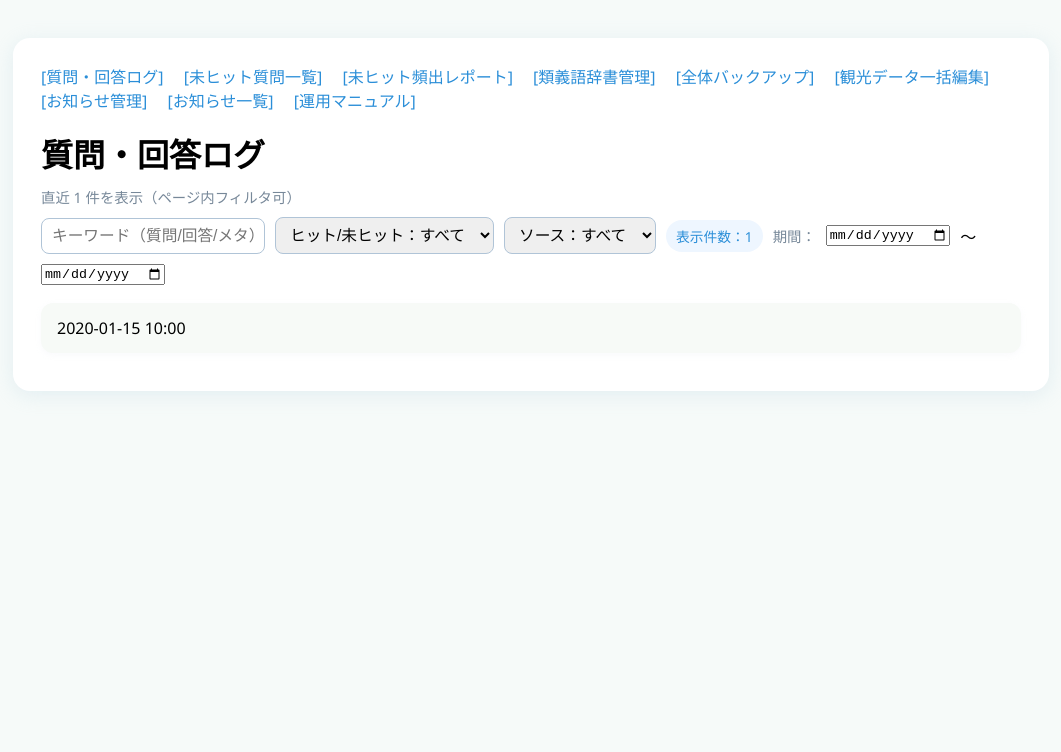
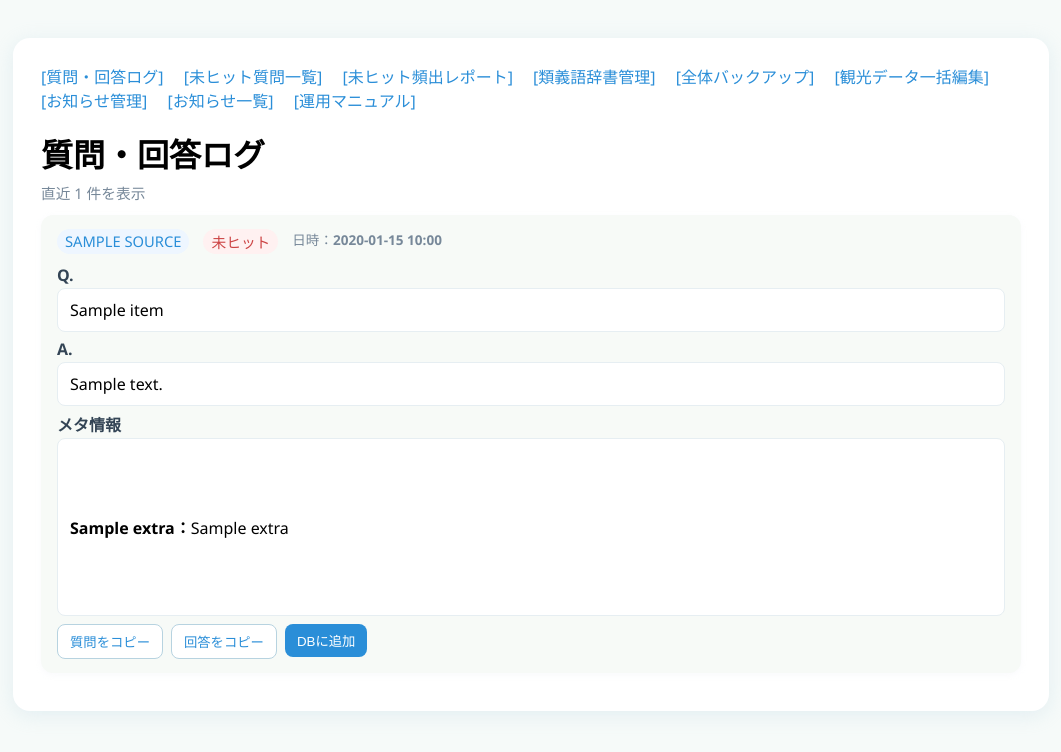
Before and after one commit to fullygoto/kankouai, a Flask app: template templates/admin_logs.html in a window 1280 px wide. Shown: the top 752 px of the page, without its empty margins (109-1170 px from the left). Run offline with Flask 3, Linux system fonts and the light colour scheme; the template is opened without the code that fills it: most values are stand-ins (such as "Sample title", 1, 10 or a date in 2020).

Commit message:
Add files via upload

```diff
--- a/templates/admin_logs.html
+++ b/templates/admin_logs.html
@@ -9,89 +9,35 @@
     .nav{margin-bottom:18px;}
     .nav a{margin-right:16px;font-size:1em;color:#2a8ed8;text-decoration:none;font-weight:500;}
     .nav a:hover{text-decoration:underline;}
-    h1{margin:0 0 10px 0;}
-    .toolbar{display:flex;gap:10px;flex-wrap:wrap;align-items:center;margin:10px 0 18px;}
-    .toolbar input[type=text], .toolbar select{padding:8px 10px;border:1px solid #b0c4d7;border-radius:8px;font-size:0.98em;}
-    .toolbar .badge{display:inline-block;padding:6px 10px;border-radius:999px;font-size:0.86em;background:#eef6ff;color:#2a8ed8;}
-    .btn{padding:7px 14px;border:none;border-radius:8px;background:#2a8ed8;color:#fff;cursor:pointer}
-    .btn.secondary{background:#5aa}
+    h1{margin:0 0 6px 0;}
+    .muted{color:#789;font-size:0.92em}
+    .log-card{background:#f7faf7;margin:12px 0;border-radius:12px;padding:14px 16px;box-shadow:0 2px 6px #e0e6ed30;}
+    .meta{display:flex;flex-wrap:wrap;gap:8px 14px;font-size:0.92em;color:#567;margin-bottom:10px}
+    .tag{padding:2px 8px;border-radius:999px;background:#eef6ff;color:#2a8ed8;}
+    .hit{background:#e9f8ef;color:#178a49;}
+    .miss{background:#fff1f1;color:#c44;}
+    .label{font-weight:600;color:#345;margin:6px 0 2px}
+    .box{background:#fff;border:1px solid #e6eef2;border-radius:8px;padding:10px 12px;white-space:pre-wrap;word-break:break-word}
+    .row-actions{display:flex;gap:8px;flex-wrap:wrap;margin-top:8px}
+    .btn{padding:7px 12px;border:none;border-radius:8px;background:#2a8ed8;color:#fff;cursor:pointer}
     .btn.ghost{background:#fff;color:#2a8ed8;border:1px solid #b7d3e0}
-    .log-card{background:#f7faf7;margin:12px 0;border-radius:12px;padding:14px 16px;box-shadow:0 2px 6px #e0e6ed30;}
-    .meta{display:flex;flex-wrap:wrap;gap:8px 14px;font-size:0.92em;color:#567;margin:4px 0 8px;}
-    .meta .tag{padding:2px 8px;border-radius:999px;background:#eef6ff;color:#2a8ed8;}
-    .meta .tag.hit{background:#e9f8ef;color:#178a49;}
-    .meta .tag.miss{background:#fff1f1;color:#c44;}
-    .question{font-weight:600;margin:6px 0 6px;font-size:1.02em}
-    details.answer{margin-top:6px;background:#fff;border:1px solid #e6eef2;border-radius:8px;padding:8px 10px}
-    details>summary{cursor:pointer;color:#2a8ed8;font-weight:600;list-style:none}
-    details>summary::-webkit-details-marker{display:none}
-    .kv{border-collapse:collapse;margin:6px 0 0}
-    .kv td{border:1px solid #e3e9ee;padding:4px 6px;font-size:0.92em}
-    .kv td.k{background:#f6f9fb;min-width:120px;font-weight:500;color:#345}
-    .row-actions{display:flex;gap:8px;flex-wrap:wrap;margin-top:8px}
-    .muted{color:#789;font-size:0.9em}
-    .empty{padding:10px 12px;background:#fff;border:1px dashed #cfe2ef;border-radius:10px;color:#789}
-    @media (max-width:720px){
-      .container{padding:14px}
-    }
+    .empty{padding:10px 12px;background:#fff;border:1px dashed #cfe2ef;border-radius:10px;color:#789;margin-top:12px}
+    @media (max-width:720px){.container{padding:14px}}
   </style>
   <script>
+    function copyText(t){ navigator.clipboard.writeText(t).then(()=>alert('コピーしました')); }
     function fmt(ts){
       try{
-        // ISO文字列→ ローカル日時簡易表示
-        const d = new Date(ts);
-        const y = d.getFullYear();
-        const m = ('0'+(d.getMonth()+1)).slice(-2);
-        const dd= ('0'+d.getDate()).slice(-2);
-        const hh= ('0'+d.getHours()).slice(-2);
+        const d=new Date(ts);const y=d.getFullYear();
+        const m=('0'+(d.getMonth()+1)).slice(-2);
+        const dd=('0'+d.getDate()).slice(-2);
+        const hh=('0'+d.getHours()).slice(-2);
         const mm=('0'+d.getMinutes()).slice(-2);
         return `${y}-${m}-${dd} ${hh}:${mm}`;
       }catch(e){ return ts; }
     }
-    function copyText(t){
-      navigator.clipboard.writeText(t).then(()=>{ alert('コピーしました'); });
-    }
-    function filterLogs(){
-      const q = document.getElementById('q').value.trim().toLowerCase();
-      const hit = document.getElementById('hit').value; // all/hit/miss
-      const src = document.getElementById('src').value; // all/web/line
-      const from = document.getElementById('from').value; // yyyy-mm-dd
-      const to   = document.getElementById('to').value;
-      const cards = document.querySelectorAll('.log-card');
-      let shown = 0;
-      cards.forEach(card=>{
-        const txt = card.dataset.text;
-        const hitdb = card.dataset.hitdb;  // "true" / "false"
-        const source= card.dataset.source; // "web" / "line"
-        const tsv   = card.dataset.ts;     // ISO
-        let ok = true;
-        if(q && !txt.includes(q)) ok = false;
-        if(hit !== 'all'){
-          if(hit==='hit'  && hitdb!=='true') ok=false;
-          if(hit==='miss' && hitdb!=='false') ok=false;
-        }
-        if(src!=='all' && source!==src) ok=false;
-        if(from){
-          try{ if(new Date(tsv) < new Date(from)) ok=false; }catch(e){}
-        }
-        if(to){
-          try{
-            // to の 23:59:59 まで含める
-            const toD = new Date(to); toD.setHours(23,59,59,999);
-            if(new Date(tsv) > toD) ok=false;
-          }catch(e){}
-        }
-        card.style.display = ok ? '' : 'none';
-        if(ok) shown++;
-      });
-      document.getElementById('count').textContent = shown;
-    }
     document.addEventListener('DOMContentLoaded', ()=>{
-      // 初期フォーマット
-      document.querySelectorAll('[data-ts]').forEach(el=>{
-        el.textContent = fmt(el.getAttribute('data-ts'));
-      });
-      filterLogs();
+      document.querySelectorAll('[data-ts]').forEach(el=>{ el.textContent = fmt(el.getAttribute('data-ts')); });
     });
   </script>
 </head>
@@ -108,82 +54,57 @@
       <a href="{{ url_for('notices') }}">[お知らせ一覧]</a>
       <a href="{{ url_for('admin_manual') }}" style="margin-right:14px;">[運用マニュアル]</a>
     </div>
+
     <h1>質問・回答ログ</h1>
-    <div class="muted">直近 {{ logs|length }} 件を表示（ページ内フィルタ可）</div>
-
-    <div class="toolbar">
-      <input type="text" id="q" placeholder="キーワード（質問/回答/メタ）" oninput="filterLogs()">
-      <select id="hit" onchange="filterLogs()">
-        <option value="all">ヒット/未ヒット：すべて</option>
-        <option value="hit">ヒットのみ</option>
-        <option value="miss">未ヒットのみ</option>
-      </select>
-      <select id="src" onchange="filterLogs()">
-        <option value="all">ソース：すべて</option>
-        <option value="web">Web</option>
-        <option value="line">LINE</option>
-      </select>
-      <span class="badge">表示件数：<span id="count">0</span></span>
-      <span class="muted">期間：</span>
-      <input type="date" id="from" onchange="filterLogs()">〜
-      <input type="date" id="to" onchange="filterLogs()">
-    </div>
+    <div class="muted">直近 {{ logs|length }} 件を表示</div>
 
     {% if not logs %}
       <div class="empty">ログがありません。</div>
     {% endif %}
 
     {% for item in logs %}
-      {% set ts = item.timestamp or item.get('timestamp') %}
+      {% set ts = item.timestamp or item.get('timestamp','') %}
       {% set source = item.source or item.get('source','web') %}
       {% set q = item.question or item.get('question','') %}
       {% set a = item.answer or item.get('answer','') %}
       {% set hit_db = item.hit_db or item.get('hit_db', False) %}
       {% set extra = item.extra or item.get('extra', {}) %}
 
-      <div class="log-card"
-           data-text="{{ (q ~ ' ' ~ a ~ ' ' ~ source ~ ' ' ~ (extra|tojson))|lower }}"
-           data-hitdb="{{ 'true' if hit_db else 'false' }}"
-           data-source="{{ source }}"
-           data-ts="{{ ts }}">
+      <div class="log-card">
         <div class="meta">
           <span class="tag">{{ source|upper }}</span>
-          {% if hit_db %}
-            <span class="tag hit">ヒット</span>
-          {% else %}
-            <span class="tag miss">未ヒット</span>
-          {% endif %}
+          <span class="tag {{ 'hit' if hit_db else 'miss' }}">{{ 'ヒット' if hit_db else '未ヒット' }}</span>
           <span class="muted">日時：<b data-ts="{{ ts }}"></b></span>
           {% if extra and extra.get('kind') %}
             <span class="tag">{{ extra.get('kind') }}</span>
           {% endif %}
         </div>
 
-        <div class="question">Q. {{ q }}</div>
+        <div class="label">Q.</div>
+        <div class="box">{{ q }}</div>
 
-        <details class="answer">
-          <summary>回答を表示</summary>
-          <div style="white-space:pre-wrap; margin-top:6px;">{{ a }}</div>
-          {% if extra and extra.items()|length > 0 %}
-            <table class="kv">
-              {% for k, v in extra.items() %}
-                <tr><td class="k">{{ k }}</td><td style="white-space:pre-wrap">{{ v }}</td></tr>
-              {% endfor %}
-            </table>
-          {% endif %}
-        </details>
+        <div class="label">A.</div>
+        <div class="box">{{ a }}</div>
+
+        {% if extra and extra.items()|length > 0 %}
+          <div class="label">メタ情報</div>
+          <div class="box">
+            {% for k, v in extra.items() %}
+              <div><b>{{ k }}：</b><span style="white-space:pre-wrap">{{ v }}</span></div>
+            {% endfor %}
+          </div>
+        {% endif %}
 
         <div class="row-actions">
           <button class="btn ghost" onclick="copyText(`{{ q|replace('`','\\`') }}`)">質問をコピー</button>
           <button class="btn ghost" onclick="copyText(`{{ a|replace('`','\\`') }}`)">回答をコピー</button>
           {% if not hit_db %}
-            <!-- 未ヒットをDB登録しやすくする簡易起票（タイトル=質問、説明=回答先頭120字） -->
             <form method="post" action="{{ url_for('admin_add_entry') }}" style="display:inline;">
               <input type="hidden" name="title" value="{{ q[:80] }}">
               <input type="hidden" name="desc" value="{{ a[:120] }}">
               <input type="hidden" name="tags" value="">
               <input type="hidden" name="areas" value="">
-              <button class="btn secondary" type="submit" title="最小情報でDBへ下書き追加（後で編集）">DBに追加</button>
+              <button class="btn" type="submit" title="最小情報でDBへ下書き追加（後で編集）">DBに追加</button>
             </form>
           {% endif %}
         </div>
```
